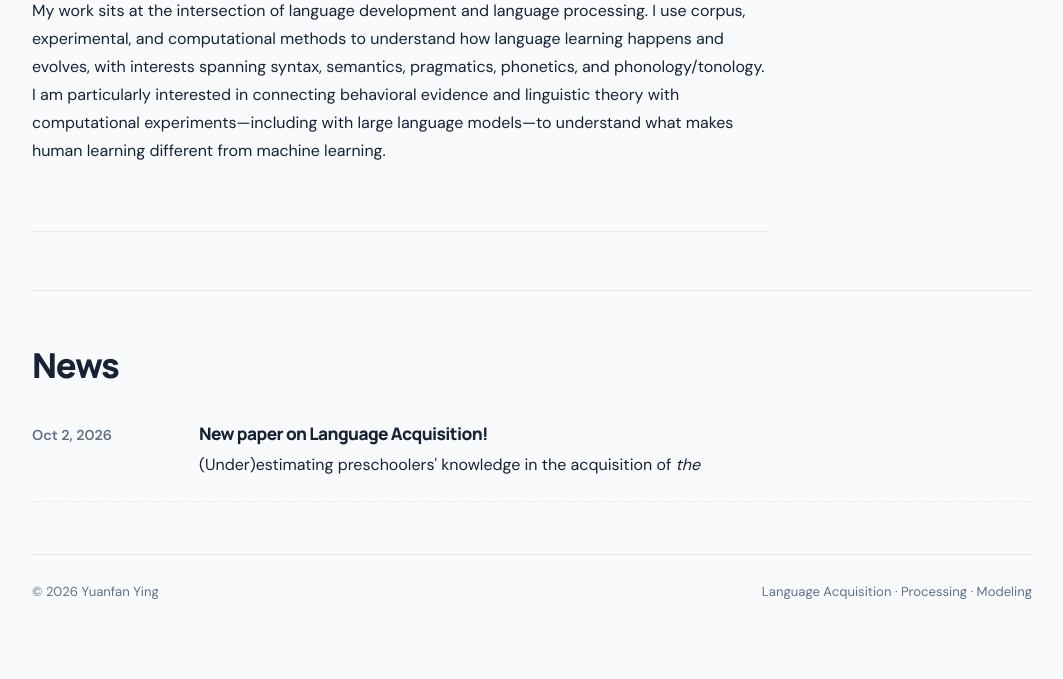
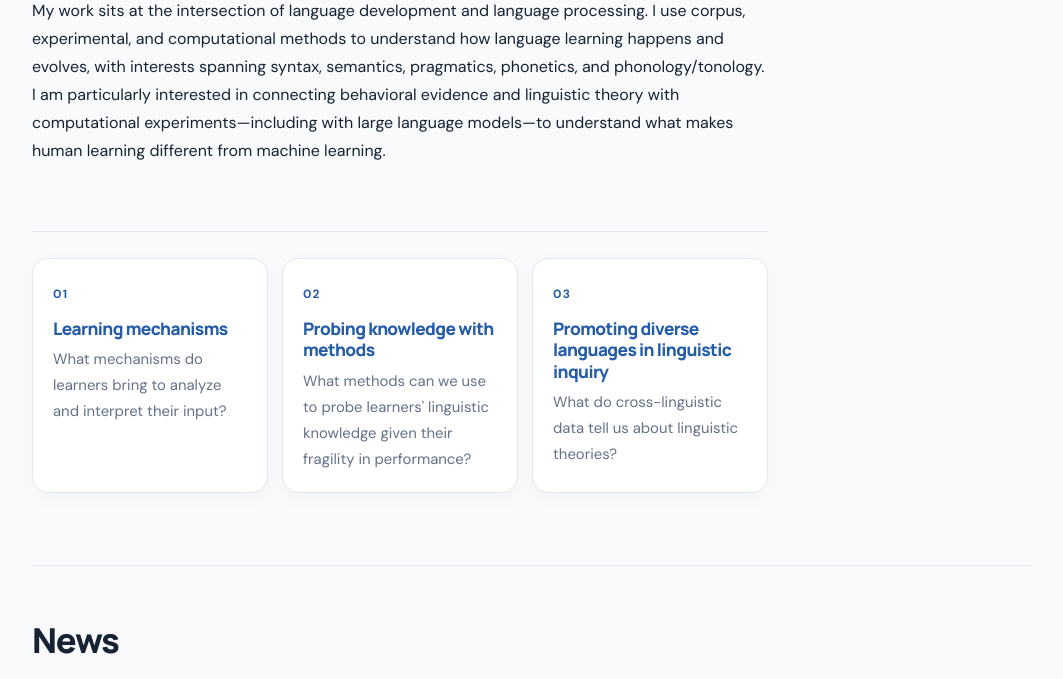
Before and after one commit to jackyingyf/jackying.github.io, a plain HTML site: page index.html in a window 1280 px wide. Shown: the part 563-1242 px from the top of the page, without its empty margins (108-1171 px from the left). Before the commit the page ends 1207 px from the top, so only its background shows below. Drawn offline with Linux system fonts and the light colour scheme.

Commit message:
Update index.html

```diff
--- a/index.html
+++ b/index.html
@@ -53,6 +53,24 @@
         </div>
     </section>
 
+    <div class="interest-grid">
+        <article class="interest-card">
+          <span class="card-number">01</span>
+          <a href="research.html#mechanisms"><h3>Learning mechanisms</h3></a>
+          <p>What mechanisms do learners bring to analyze and interpret their input?</p>
+        </article>
+        <article class="interest-card">
+          <span class="card-number">02</span>
+          <a heref="research.html#methods"><h3>Probing knowledge with methods</h3></a>
+          <p>What methods can we use to probe learners' linguistic knowledge given their fragility in performance?</p>
+        </article>
+        <article class="interest-card">
+          <span class="card-number">03</span>
+          <a href="research.html#diversity"><h3>Promoting diverse languages in linguistic inquiry</h3></a>
+          <p>What do cross-linguistic data tell us about linguistic theories?</p>
+        </article>
+      </div>
+
       </div>
       <figure class="profile">
         <img src="images/profile.jpg" alt="Portrait of Yuanfan Ying">
```
